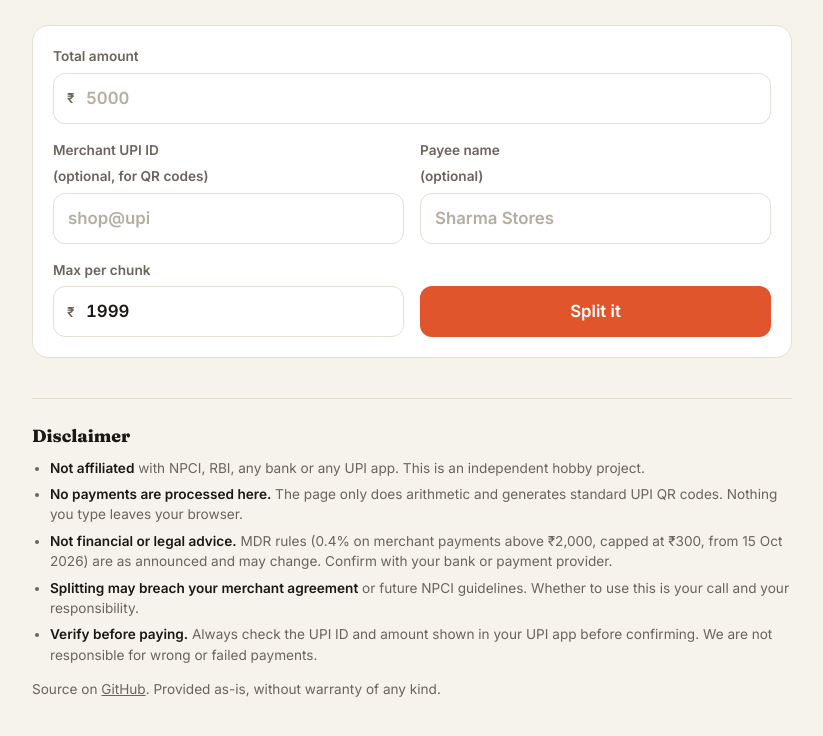
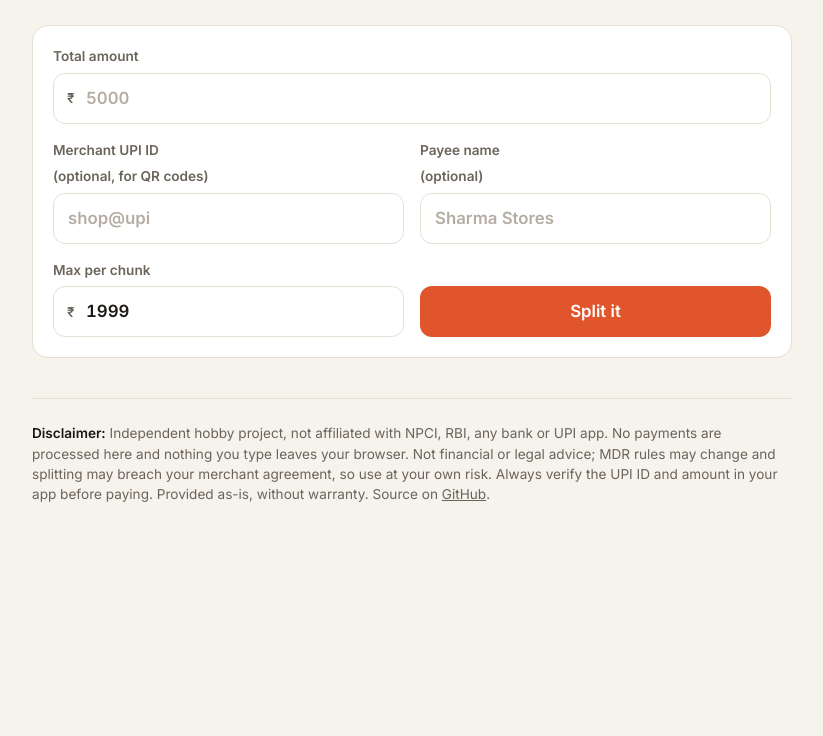
Before and after one commit to Sudhanshusoni45/split-upi-payment, a plain HTML site: page index.html in a window 1280 px wide. Shown: the part 196-932 px from the top of the page, without its empty margins (228-1051 px from the left). After the commit the page ends 800 px from the top, so only its background shows below. Drawn offline with nearby package versions, Linux system fonts and the light colour scheme.

Commit message:
Shorten disclaimer to a few lines
Co-Authored-By: Claude Fable 5.1 <noreply@anthropic.com>

```diff
--- a/index.html
+++ b/index.html
@@ -111,9 +111,6 @@
     .chunk.done { opacity: 0.45; }
 
     .note { margin-top: 40px; padding-top: 24px; border-top: 1px solid var(--line); font-size: 0.85rem; color: var(--muted); }
-    .note h3 { font-family: Fraunces, Georgia, serif; font-size: 1.1rem; color: var(--ink); margin: 0 0 8px; }
-    .note ul { margin: 0 0 12px; padding-left: 18px; }
-    .note li { margin-bottom: 6px; }
     .note strong { color: var(--ink); font-weight: 600; }
     .note a { color: inherit; }
     .hidden { display: none; }
@@ -168,17 +165,11 @@
       <div class="chunks" id="chunks"></div>
     </section>
 
-    <section class="note" id="disclaimer">
-      <h3>Disclaimer</h3>
-      <ul>
-        <li><strong>Not affiliated</strong> with NPCI, RBI, any bank or any UPI app. This is an independent hobby project.</li>
-        <li><strong>No payments are processed here.</strong> The page only does arithmetic and generates standard UPI QR codes. Nothing you type leaves your browser.</li>
-        <li><strong>Not financial or legal advice.</strong> MDR rules (0.4% on merchant payments above ₹2,000, capped at ₹300, from 15 Oct 2026) are as announced and may change. Confirm with your bank or payment provider.</li>
-        <li><strong>Splitting may breach your merchant agreement</strong> or future NPCI guidelines. Whether to use this is your call and your responsibility.</li>
-        <li><strong>Verify before paying.</strong> Always check the UPI ID and amount shown in your UPI app before confirming. We are not responsible for wrong or failed payments.</li>
-      </ul>
-      <p>Source on <a href="https://github.com/Sudhanshusoni45/split-upi-payment">GitHub</a>. Provided as-is, without warranty of any kind.</p>
-    </section>
+    <p class="note" id="disclaimer">
+      <strong>Disclaimer:</strong> Independent hobby project, not affiliated with NPCI, RBI, any bank or UPI app. No payments are processed here and nothing you type leaves your browser.
+      Not financial or legal advice; MDR rules may change and splitting may breach your merchant agreement, so use at your own risk. Always verify the UPI ID and amount in your app before paying.
+      Provided as-is, without warranty. Source on <a href="https://github.com/Sudhanshusoni45/split-upi-payment">GitHub</a>.
+    </p>
   </main>
 
   <script src="https://cdn.jsdelivr.net/npm/qrcode-generator@1.4.4/qrcode.js"></script>
```
